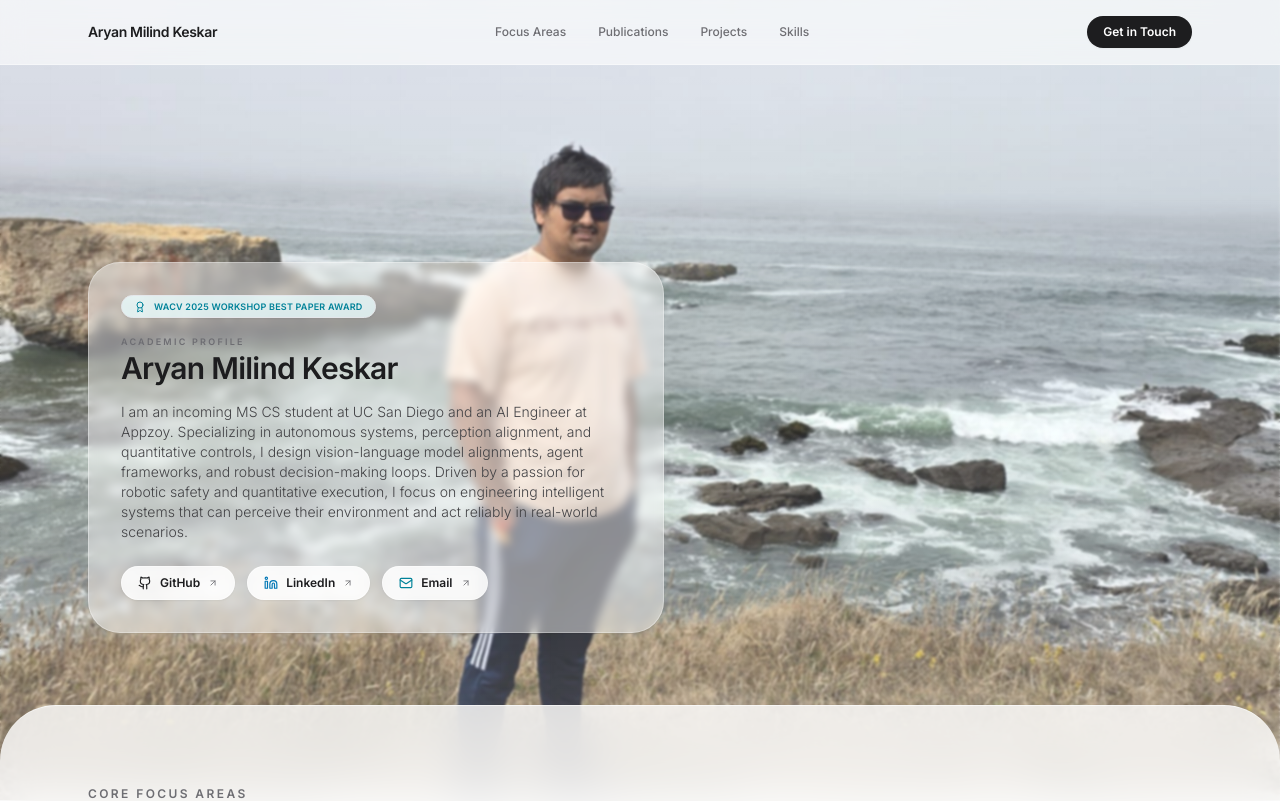
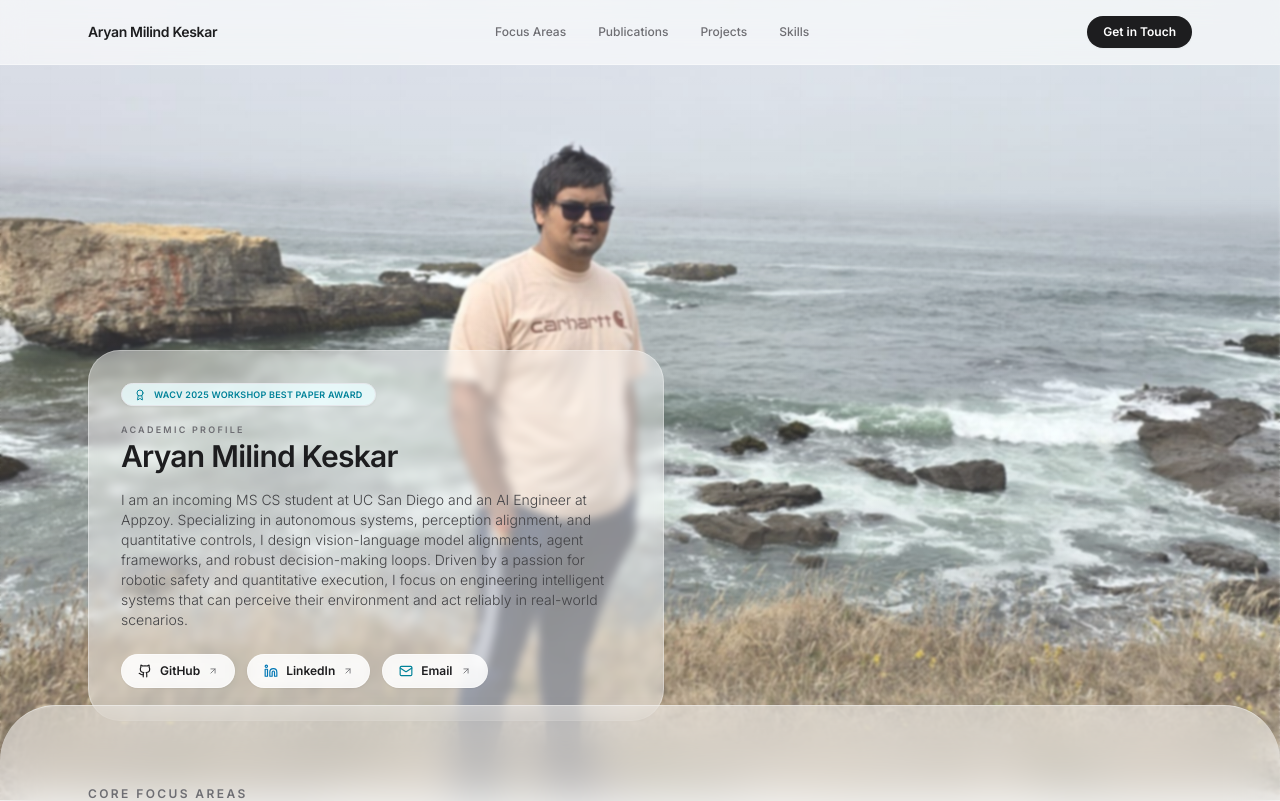
Before and after one commit to AryanKeskar/PersonalWebsite, a Next.js app: page / in a window 1280 px wide. Shown: the top 801 px of the page. Built offline with nearby package versions, Linux system fonts and the light colour scheme.

Commit message:
Ux update

```diff
--- a/src/app/page.tsx
+++ b/src/app/page.tsx
@@ -135,7 +135,7 @@ export default function Home() {
       </header>
 
       {/* HERO SECTION (Fully Transparent & Clear Background to let image show through) */}
-      <section className="relative min-h-[85vh] flex items-end z-10 pt-24 pb-20 sm:pb-28" id="hero">
+      <section className="relative min-h-[85vh] flex items-end z-10 pt-24 pb-4 sm:pb-6" id="hero">
         <div className="max-w-6xl mx-auto px-6 w-full">
 
           {/* Floating Frosted Glass Info Box for Text Contrast (Narrower and Shorter) */}
@@ -203,7 +203,7 @@ export default function Home() {
       </section>
 
       {/* TRANSLUCENT SLIDING INFORMATION WINDOW (Slides up over Hero & Background on scroll) */}
-      <div className="relative z-10 bg-white/80 backdrop-blur-xl border-t border-white/60 shadow-2xl rounded-t-[3.5rem] mt-[-5vh]">
+      <div className="relative z-10 bg-white/50 backdrop-blur-xl border-t border-white/40 shadow-2xl rounded-t-[3.5rem] mt-[-5vh]">
         <div className="max-w-6xl mx-auto px-6 py-20 space-y-28 md:space-y-36">
 
           {/* CORE FOCUS GRID SECTION */}
```
